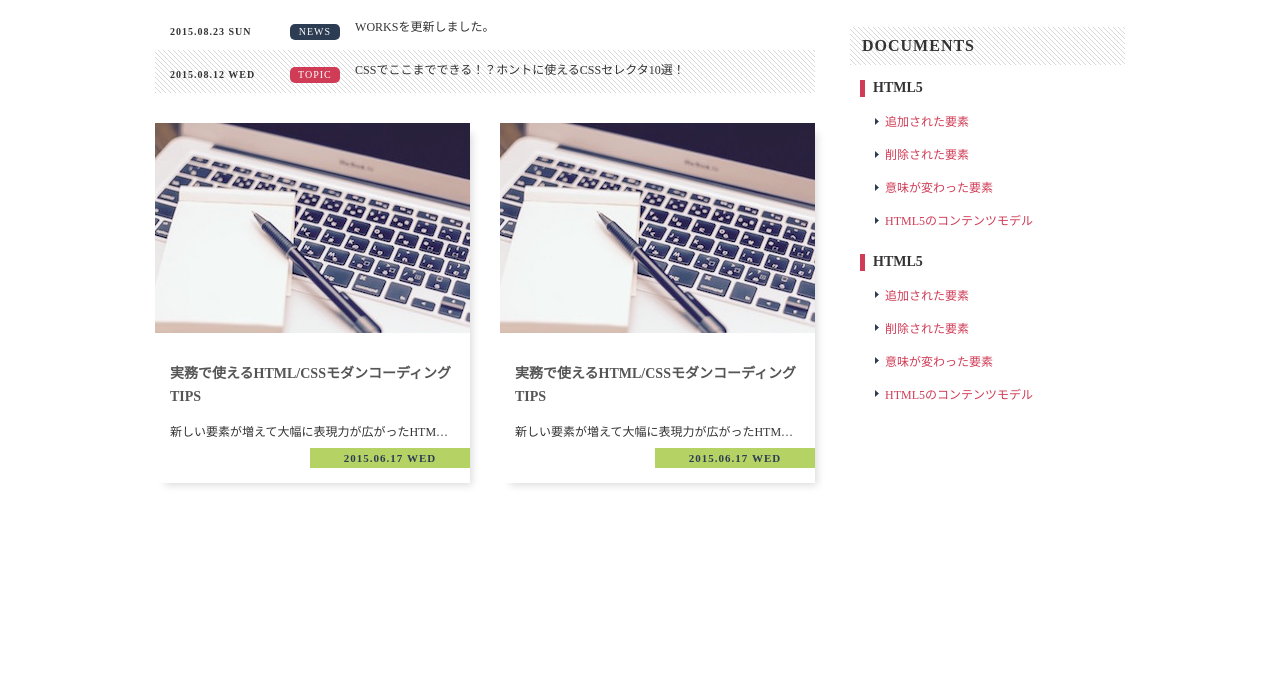
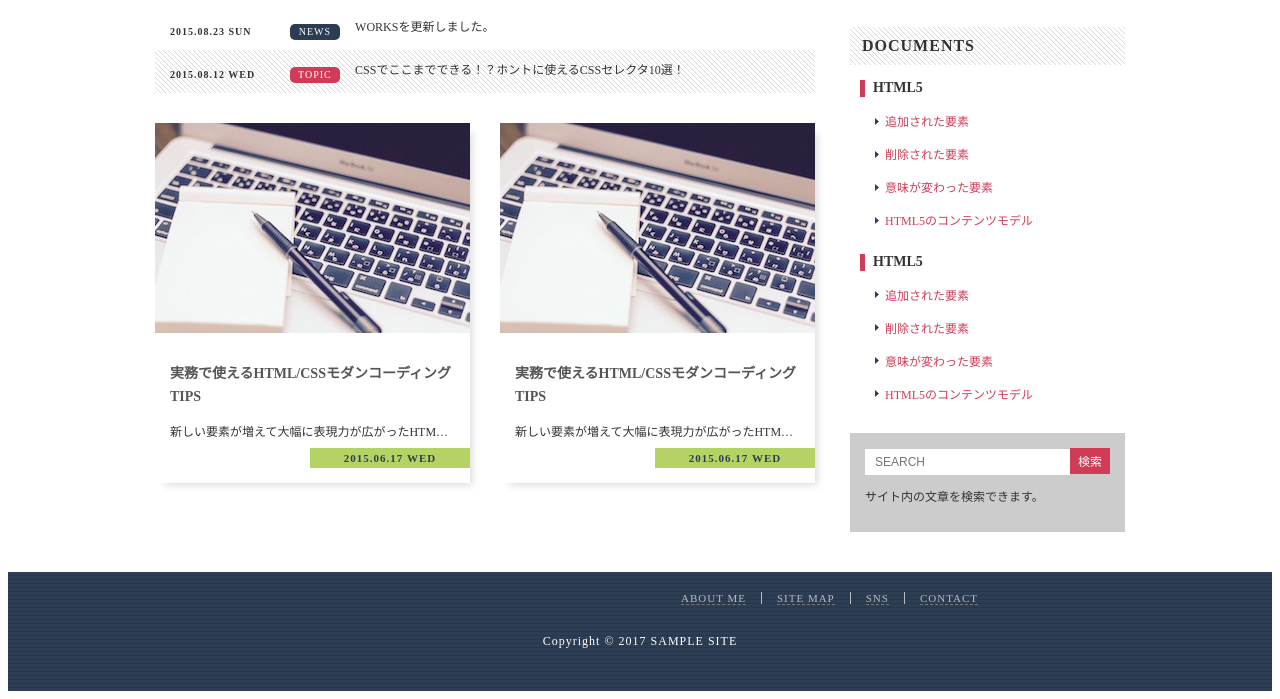
Before and after one commit to y-okagawa/modern-coding-html5, a plain HTML site: page standard-layout/index.html in a window 1280 px wide. Shown: the part 563-1262 px from the top of the page. Before the commit the page ends 1116 px from the top, so only its background shows below. Drawn offline with Linux system fonts and the light colour scheme.

Commit message:
フッター追加

```diff
--- a/standard-layout/css/style.css
+++ b/standard-layout/css/style.css
@@ -396,6 +396,76 @@ a:link, a:visited, a:hover, a:active {
     text-decoration: underline;
 }
 
+.search-box {
+    padding: 15px;
+    background: #ccc;
+    font-size: 0;
+}
+
+.search-box > * {
+    font-size: 1.2rem;
+}
+
+.search-box .search-input {
+    width: 205px;
+    height: 26px;
+    padding: 0 10px;
+    border: none;
+}
+
+.search-box .search-button {
+    width: 40px;
+    height: 26px;
+    border: none;
+    background: #d03c56;
+    color: #fff;
+    cursor: pointer;
+}
+
+.search-box .text {
+    margin-top: 12px;
+}
+
+.footer {
+    width: 100%;
+    padding: 20px 0 30px;
+    background: #2d3d54 url('../images/bg-footer.gif');
+    color: #fff;
+}
+
+.horizontal-list {
+    width: 970px;
+    margin: 0 15px;
+    text-align: right;
+    font-size: 0;
+}
+
+.horizontal-list .horizontal-item {
+    display: inline-block;
+    padding: 0 15px;
+    letter-spacing: 1px;
+}
+
+.horizontal-list .horizontal-item + .horizontal-item {
+    border-left: 1px solid #bbb;
+}
+
+.horizontal-list .horizontal-item a {
+    border-bottom: 1px dashed #777;
+    color: #bbb;
+    font-size: 1.1rem;
+    transition: color 0.15s;
+}
+
+.horizontal-list .horizontal-item a:hover {
+    color: #ddd;
+}
+
+.copyright {
+    margin-top: 30px;
+    text-align: center;
+    letter-spacing: 1px;
+}
 /*.header, .main, .sidemenu, .footer {*/
 /*border: 1px solid #aaa;*/
 /*background-color: #ccc;*/
--- a/standard-layout/index.html
+++ b/standard-layout/index.html
@@ -117,10 +117,22 @@
                 </ul>
             </li>
         </ul>
+        <h2 class="hidden">SEARCH</h2>
+        <form action="" class="search-box">
+            <input type="text" class="search-input" name="search" placeholder="SEARCH">
+            <input type="submit" class="search-button" value="検索">
+            <p class="text">サイト内の文章を検索できます。</p>
+        </form>
     </div>
 </div>
 <footer class="footer">
-
+    <ul class="horizontal-list">
+        <li class="horizontal-item"><a href="">ABOUT ME</a></li>
+        <li class="horizontal-item"><a href="">SITE MAP</a></li>
+        <li class="horizontal-item"><a href="">SNS</a></li>
+        <li class="horizontal-item"><a href="">CONTACT</a></li>
+    </ul>
+    <p class="copyright">Copyright © 2017 SAMPLE SITE</p>
 </footer>
 </body>
 </html>
```
